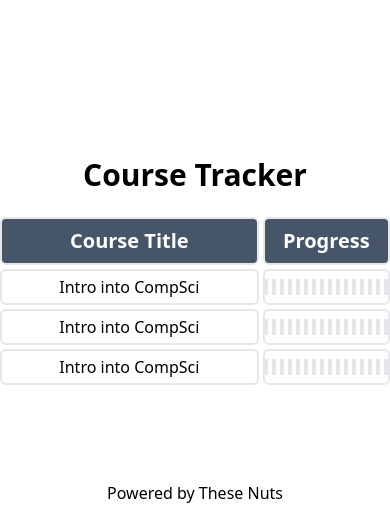
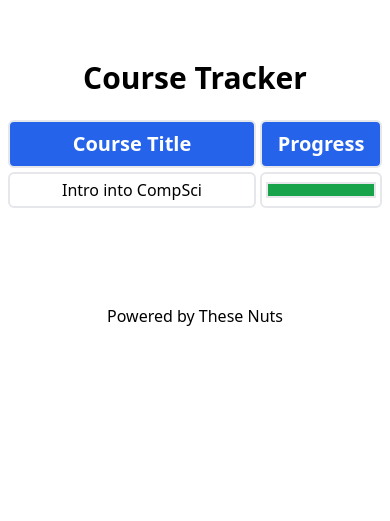
Before and after one commit to roysaucedo/study-buddy, a plain HTML site: page index.html in a window 390 px wide. Shown: the part 909-1430 px from the top of the page. After the commit the page ends 1253 px from the top, so only its background shows below. Drawn offline with Linux system fonts and the light colour scheme; a script that the page names is missing.

Commit message:
mobile responsizxe

```diff
--- a/index.html
+++ b/index.html
@@ -8,6 +8,7 @@
   <title>Study Buddy</title>
 </head>
 <body>
+  <div class="px-2">
     <nav class="text-center py-8">
       <h1 class="font-bold text-4xl">Study Buddy 🤓</h1>
       <ul class="flex justify-center gap-10 py-6">
@@ -17,8 +18,8 @@
       </ul>
     </nav>
     <section id="timer" class="text-center py-8">
-    <h2 class="text-6xl font-bold">Turn studying into a game!</h2>
-    <p class="text-2xl font-medium pt-4">The more you study the buffer you make Study Buddy</p>
+      <h2 class="text-5xl md:text-6xl font-bold">Turn studying into a game!</h2>
+      <p class="text-xl md:text-2xl font-medium pt-4">The more you study the buffer you make Study Buddy</p>
       <img class="w-auto mx-auto pt-6" src="/src/imgs/study-buddy.png" alt="Study Bud">
 
     </section>
@@ -38,82 +39,24 @@
       <h2 class="text-3xl font-bold">Course Tracker</h2>
       <div class="pt-6 grid gap-1 grid-cols-3 grid-flow-row	max-w-6xl mx-auto">
 
-      <div class="bg-slate-600 text-white font-semibold text-xl border-2 col-span-2 py-2 rounded-md">
+        <div class="bg-blue-600 text-white font-semibold text-xl border-2 col-span-2 py-2 rounded-md">
           <h3>Course Title</h3>
         </div>
-      <div class="bg-slate-600 text-white font-semibold text-xl border-2 col-span-1 py-2 rounded-md">
+        <div class="bg-blue-600 text-white font-semibold text-xl border-2 col-span-1 py-2 rounded-md">
           <p>Progress</p>
         </div>
 
         <div class="border-2 col-span-2 py-1 rounded-md">
           <h3>Intro into CompSci</h3>
         </div>
-      <div class="border-2 col-span-1 py-1 rounded-md flex justify-center items-center gap-1">
-        <div class="w-4 h-4 bg-green-600 border-2"></div>
-        <div class="w-4 h-4 bg-green-600 border-2"></div>
-        <div class="w-4 h-4 bg-green-600 border-2"></div>
-        <div class="w-4 h-4 bg-green-600 border-2"></div>
-        <div class="w-4 h-4 bg-green-600 border-2"></div>
-        <div class="w-4 h-4 border-2"></div>
-        <div class="w-4 h-4 border-2"></div>
-        <div class="w-4 h-4 border-2"></div>
-        <div class="w-4 h-4 border-2"></div>
-        <div class="w-4 h-4 border-2"></div>
-        <div class="w-4 h-4 border-2"></div>
-        <div class="w-4 h-4 border-2"></div>
-        <div class="w-4 h-4 border-2"></div>
-        <div class="w-4 h-4 border-2"></div>
-        <div class="w-4 h-4 border-2"></div>
-        <div class="w-4 h-4 border-2"></div>
+        <div class="border-2 col-span-1 py-1 rounded-md flex justify-center items-center gap-1 px-1">
+          <div class="w-full h-4 bg-green-600 border-2"></div>
         </div>
-
-      <div class="border-2 col-span-2 py-1 rounded-md">
-        <h3>Intro into CompSci</h3>
-      </div>
-      <div class="border-2 col-span-1 py-1 rounded-md flex justify-center items-center gap-1">
-        <div class="w-4 h-4 bg-green-600 border-2"></div>
-        <div class="w-4 h-4 bg-green-600 border-2"></div>
-        <div class="w-4 h-4 bg-green-600 border-2"></div>
-        <div class="w-4 h-4 bg-green-600 border-2"></div>
-        <div class="w-4 h-4 bg-green-600 border-2"></div>
-        <div class="w-4 h-4 border-2"></div>
-        <div class="w-4 h-4 border-2"></div>
-        <div class="w-4 h-4 border-2"></div>
-        <div class="w-4 h-4 border-2"></div>
-        <div class="w-4 h-4 border-2"></div>
-        <div class="w-4 h-4 border-2"></div>
-        <div class="w-4 h-4 border-2"></div>
-        <div class="w-4 h-4 border-2"></div>
-        <div class="w-4 h-4 border-2"></div>
-        <div class="w-4 h-4 border-2"></div>
-        <div class="w-4 h-4 border-2"></div>
-      </div>
-      <div class="border-2 col-span-2 py-1 rounded-md">
-        <h3>Intro into CompSci</h3>
-      </div>
-      <div class="border-2 col-span-1 py-1 rounded-md flex justify-center items-center gap-1">
-        <div class="w-4 h-4 bg-green-600 border-2"></div>
-        <div class="w-4 h-4 bg-green-600 border-2"></div>
-        <div class="w-4 h-4 bg-green-600 border-2"></div>
-        <div class="w-4 h-4 bg-green-600 border-2"></div>
-        <div class="w-4 h-4 bg-green-600 border-2"></div>
-        <div class="w-4 h-4 border-2"></div>
-        <div class="w-4 h-4 border-2"></div>
-        <div class="w-4 h-4 border-2"></div>
-        <div class="w-4 h-4 border-2"></div>
-        <div class="w-4 h-4 border-2"></div>
-        <div class="w-4 h-4 border-2"></div>
-        <div class="w-4 h-4 border-2"></div>
-        <div class="w-4 h-4 border-2"></div>
-        <div class="w-4 h-4 border-2"></div>
-        <div class="w-4 h-4 border-2"></div>
-        <div class="w-4 h-4 border-2"></div>
-      </div>
-
-
       </div>
     </section>
     <footer class="text-center py-4">Powered by These Nuts</footer>
+  </div>
+
   <script defer src="/_vercel/insights/script.js"></script>
 </body>
 </html>
```
Also changed, not shown: dist/output.css. Lines whose indentation alone changed are shown as unchanged.
